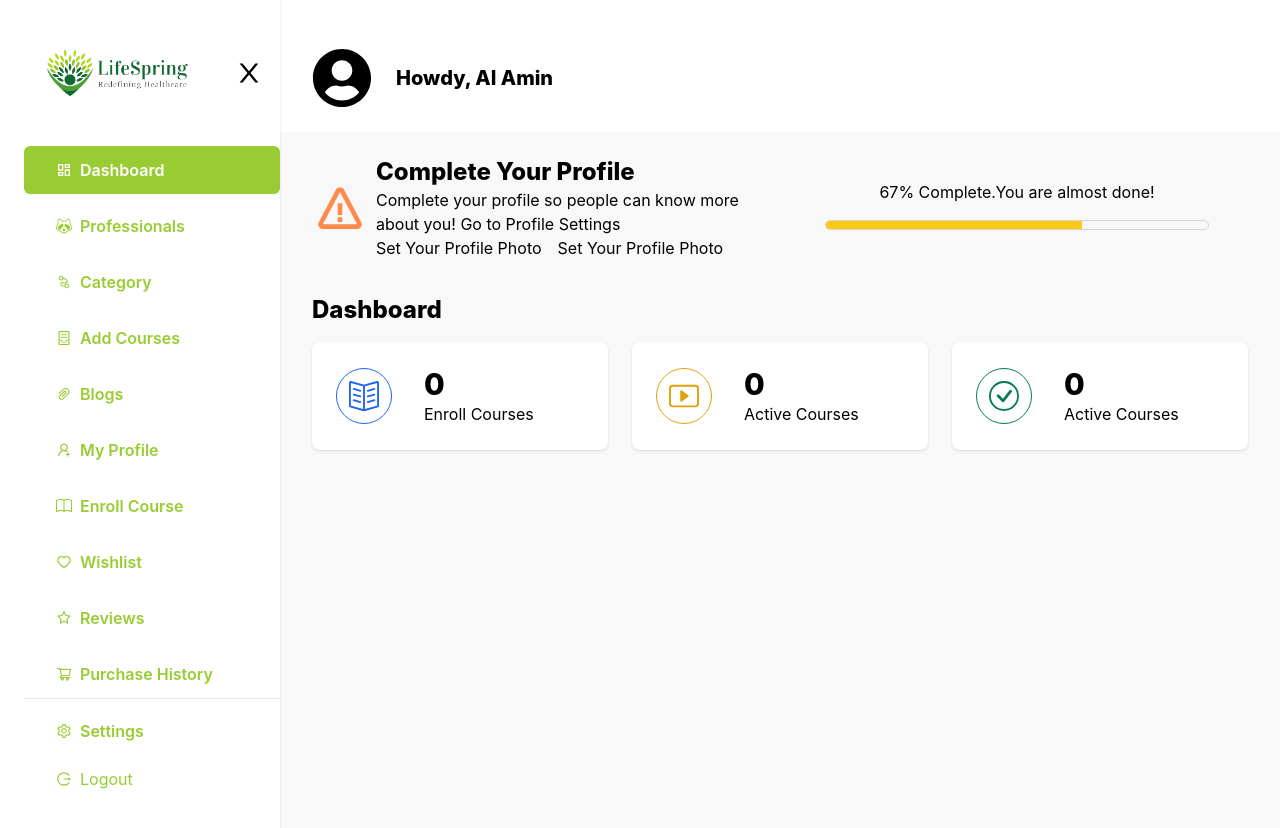
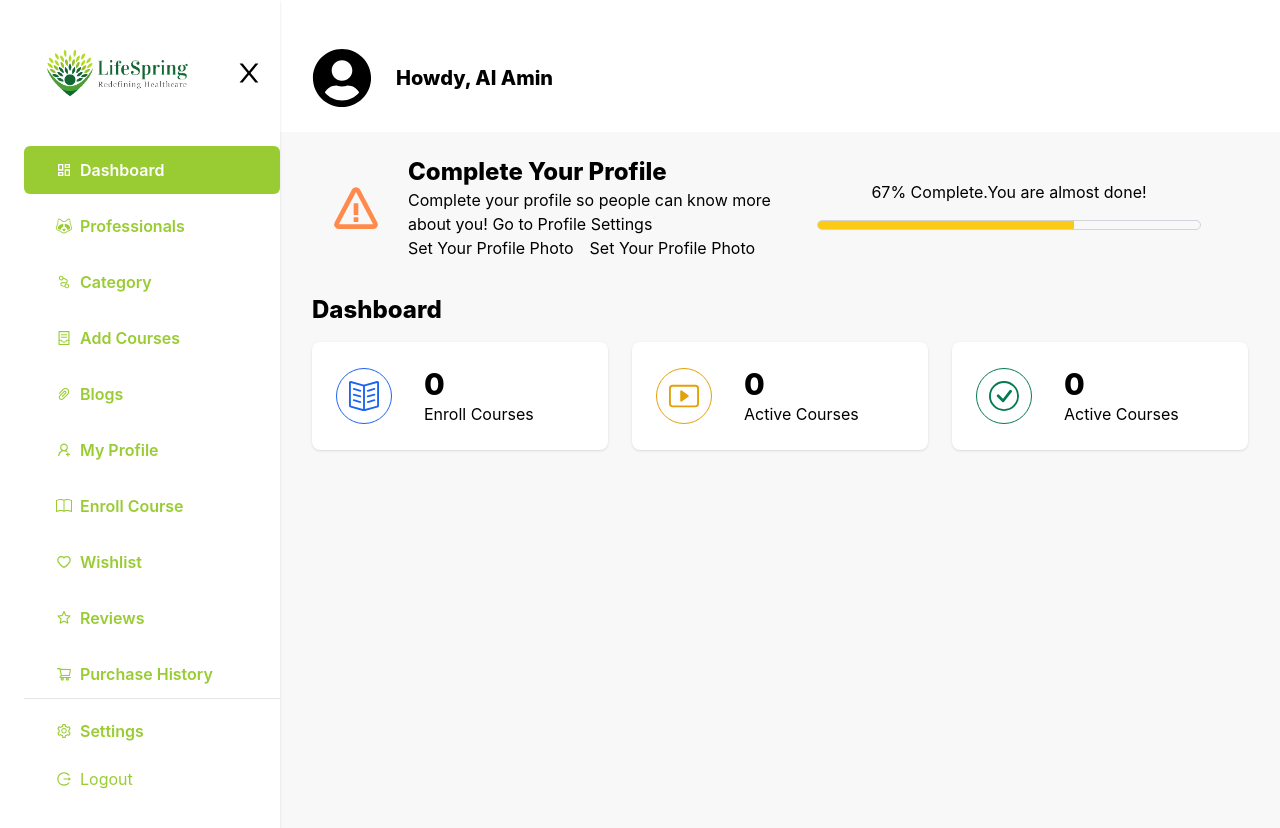
Before and after one commit to csilm/LifeSpringClone, a React (Create React App) app in the folder frontendls/: page /dashboard in a window 1280 px wide. Shown: the top 828 px of the page. Built offline with nearby package versions, Linux system fonts and the light colour scheme.

Commit message:
dashboard design

```diff
--- a/frontendls/src/components/Dashboard/ActivePage.jsx
+++ b/frontendls/src/components/Dashboard/ActivePage.jsx
@@ -15,9 +15,9 @@ const ActivePage = () => {
             Dashboard
           </h3> */}
 
-          <div className="grid lg:grid-cols-2 gap-3 mx-8">
+          <div className="grid lg:grid-cols-2 gap-3 mx-12">
             <div className="mt-6">
-              <div className="flex justify-start space-x-2 items-center">
+              <div className="flex justify-start space-x-6 items-center">
                 <div className="flex justify-center items-center  w-14 h-14 rounded-full">
                   <BiError className="text-7xl text-orange-400" />
                 </div>
@@ -40,7 +40,7 @@ const ActivePage = () => {
 
             <div className="p-6 mt-6">
             <h2>67% Complete.You are almost done!</h2>
-              <div className="flex justify-start space-x-8 items-center">
+              <div className="justify-start space-x-8 items-center">
 
                 <div class="w-full  max-w-sm my-4 mx-auto rounded-lg overflow-hidden border border-gray-300">
 
```
